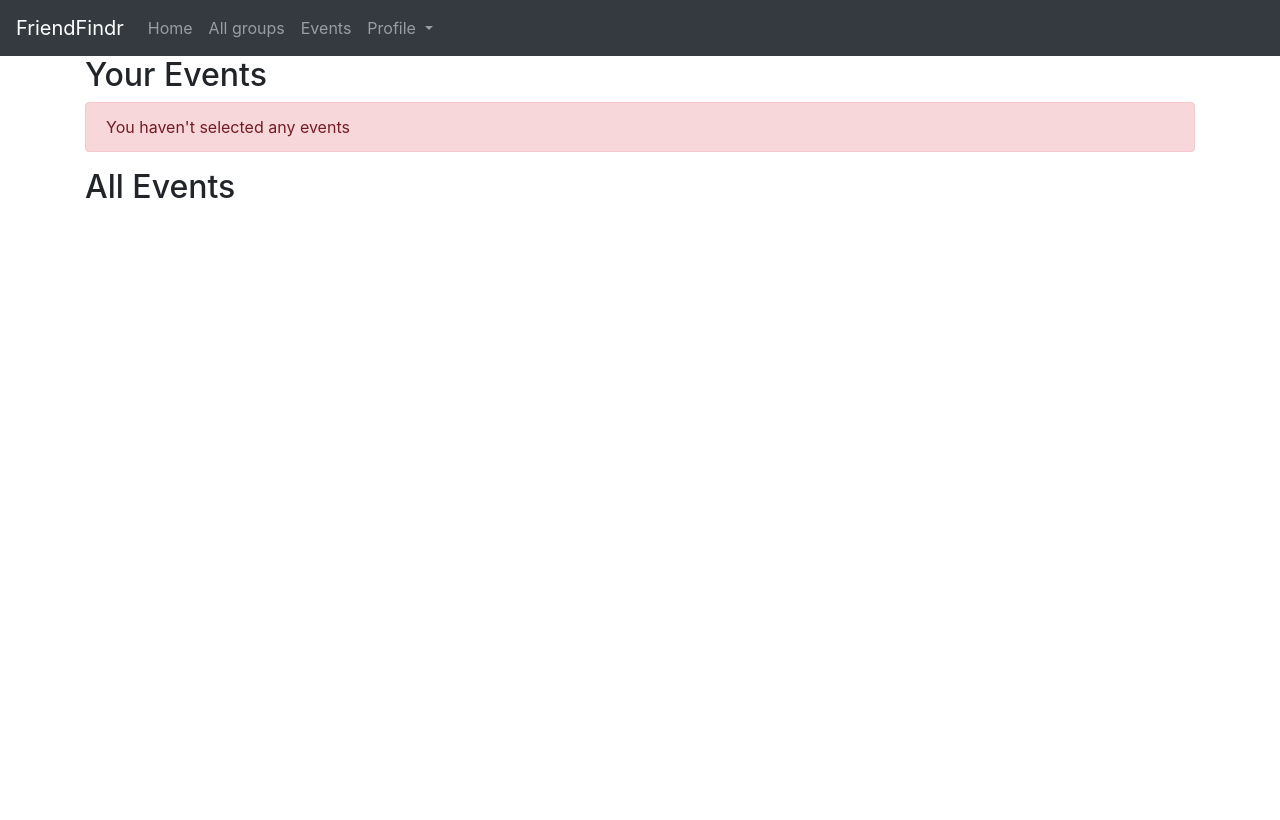
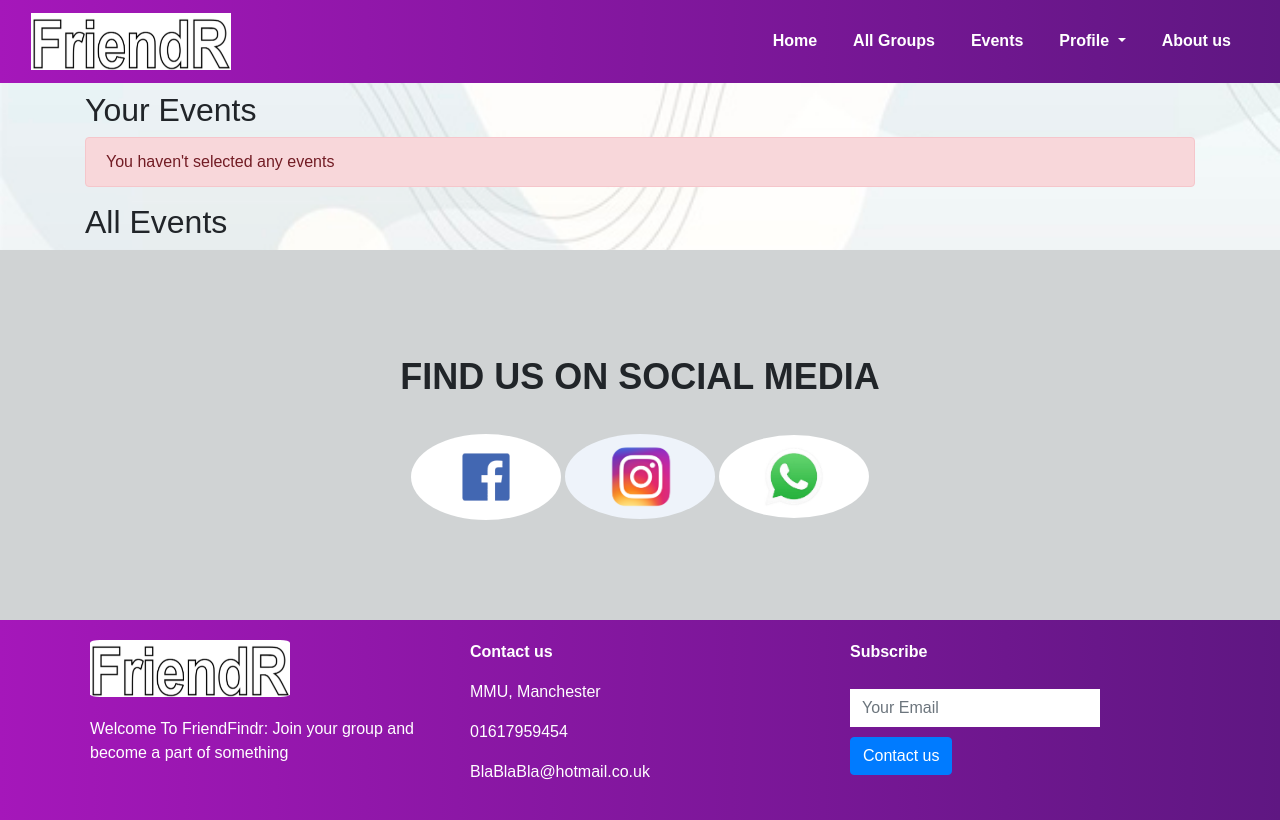
Before and after one commit to MMikey/FriendFindr, a PHP site: page /events-page.php in a window 1280 px wide. Before the commit the page ends 198 px from the top, so only its background shows below. Run offline with PHP 8.4, Linux system fonts and the light colour scheme; a user stored in the database is signed in; data that the repository does not hold is empty.

Commit message:
Events HTML update and added events link

```diff
--- a/events-page.php
+++ b/events-page.php
@@ -61,26 +61,42 @@ function getAllEvents()
 
 ?>
 
-<!-- This is just a template example of html that i pinched off the internet obviously ours will be different -->
 <!DOCTYPE html>
 <html lang="en">
 <head>
     <meta charset="UTF-8">
-    <title>Events Page</title>
+    <meta name="viewport" content="width=device-width" />
+    <meta name="description" content="This is a friend finding Application" />
+    <title>Welcome</title>
     <link rel="stylesheet" href="https://stackpath.bootstrapcdn.com/bootstrap/4.5.2/css/bootstrap.min.css">
-    <link rel="stylesheet" type="text/css" href="css/FFStylesheet.css">
+    <link rel="stylesheet" type="text/css" href="css/wpCSS.css"">
+    <script src="https://ajax.googleapis.com/ajax/libs/jquery/3.5.1/jquery.min.js"></script>
+    <script src="https://cdnjs.cloudflare.com/ajax/libs/popper.js/1.16.0/umd/popper.min.js"></script>
+    <script src="https://maxcdn.bootstrapcdn.com/bootstrap/4.5.2/js/bootstrap.min.js"></script>
 </head>
-<!--<h1 class="my-5">Hi, <b><?php echo htmlspecialchars($_SESSION["username"]); ?></b>. Welcome to our site.</h1> -->
-
-<nav class="navbar navbar-expand-sm bg-dark navbar-dark">
-    <!-- Links -->
-    <a class="navbar-brand" href="index.php">FriendFindr</a>
-    <ul class="navbar-nav">
+<body>
+<section id="nav-bar">
+    <nav class="navbar navbar-expand-lg navbar-light">
+        <div class="container-fluid">
+            <a class="navbar-brand" href="#"><img src="./data/logo.png" /></a>
+            <button
+                    class="navbar-toggler"
+                    type="button"
+                    data-bs-toggle="collapse"
+                    data-bs-target="#navbarNav"
+                    aria-controls="navbarNav"
+                    aria-expanded="false"
+                    aria-label="Toggle navigation"
+            >
+                <i class="fa fa-bars"></i>
+            </button>
+            <div class="collapse navbar-collapse" id="navbarNav">
+                <ul class="navbar-nav ml-auto">
                     <li class="nav-item">
                         <a class="nav-link" href="welcome.php">Home</a>
                     </li>
                     <li class="nav-item">
-            <a class="nav-link" href="groups-page.php">All groups</a>
+                        <a class="nav-link" href="groups-page.php">All Groups</a>
                     </li>
                     <li class="nav-item">
                         <a class="nav-link" href="events-page.php">Events</a>
@@ -89,15 +105,22 @@ function getAllEvents()
                         <a class="nav-link dropdown-toggle" href="#" id="navbardrop" data-toggle="dropdown">
                             Profile
                         </a>
-            <div class="dropdown-menu">
+                        <div class="dropdown-menu" style="color:black">
                             <a class="dropdown-item" href="profile-page.php">My Profile</a>
                             <a class="dropdown-item" href="update-profile.php">Edit Profile</a>
                             <a class="dropdown-item" href="reset-password.php">Reset Password</a>
                             <a class="dropdown-item" href="logout.php">Logout</a>
                         </div>
                     </li>
+                    <li class="nav-item">
+                        <a class="nav-link" href="#">About us</a>
+                    </li>
                 </ul>
+            </div>
+        </div>
     </nav>
+</section>
+<h1><b><?php echo htmlspecialchars($_SESSION["username"]); ?></b></h1>
 
 <body>
 
@@ -111,6 +134,48 @@ function getAllEvents()
 
 </div>
 
+<!-----sodicla media ------>
+<section id="social-media">
+    <div class="container text-center">
+        <p>FIND US ON SOCIAL MEDIA</p>
+
+        <div class="social-icons">
+            <a href="#"> <img src="./data/fb.png" /> </a>
+            <a href="#"> <img src="./data/ig.png" /> </a>
+            <a href="#"> <img src="./data/ws.jpg" /> </a>
+        </div>
+    </div>
+</section>
+
+<!----Footer Section---->
+<section id="footer">
+    <div class="container">
+        <div class="row">
+            <div class="col-md-4 footer-box">
+                <img src="./data/logo.png" />
+                <p>
+                    Welcome To FriendFindr:
+                    Join your group and become a part of something
+                </p>
+            </div>
+            <div class="col-md-4 footer-box">
+                <p><b> Contact us </b></p>
+                <p><i class="fa fa-map-marker"></i> MMU, Manchester</p>
+                <p><i class="fa fa-phone"></i>01617959454</p>
+                <p><i class="fa fa-envelope"></i>BlaBlaBla@hotmail.co.uk</p>
+            </div>
+            <div class="col-md-4 footer-box">
+                <p><b> Subscribe </b></p>
+                <input type="email" class="form-control" placeholder="Your Email" />
+                <button type="button" class="btn btn-primary">Contact us</button>
+            </div>
+        </div>
+    </div>
+</section>
+
+</body>
+</html>
+
 
 
 </body>
--- a/groups-page.php
+++ b/groups-page.php
@@ -52,6 +52,9 @@ if(!isset($_SESSION["loggedin"]) || $_SESSION["loggedin"] !== true)
                     </li>
                     <li class="nav-item">
                         <a class="nav-link" href="groups-page.php">All Groups</a>
+                    </li>
+                    <li class="nav-item">
+                        <a class="nav-link" href="events-page.php">Events</a>
                     </li>
                     <li class="nav-item dropdown">
                         <a class="nav-link dropdown-toggle" href="#" id="navbardrop" data-toggle="dropdown">
--- a/reset-password.php
+++ b/reset-password.php
@@ -107,6 +107,9 @@ if($_SERVER["REQUEST_METHOD"] == "POST"){
                     <li class="nav-item">
                         <a class="nav-link" href="groups-page.php">All Groups</a>
                     </li>
+                    <li class="nav-item">
+                        <a class="nav-link" href="events-page.php">Events</a>
+                    </li>
                     <li class="nav-item dropdown">
                         <a class="nav-link dropdown-toggle" href="#" id="navbardrop" data-toggle="dropdown">
                             Profile
--- a/update-profile.php
+++ b/update-profile.php
@@ -105,6 +105,9 @@ if($_SERVER["REQUEST_METHOD"] == "POST") {
                     </li>
                     <li class="nav-item">
                         <a class="nav-link" href="groups-page.php">All Groups</a>
+                    </li>
+                    <li class="nav-item">
+                        <a class="nav-link" href="events-page.php">Events</a>
                     </li>
                     <li class="nav-item dropdown">
                         <a class="nav-link dropdown-toggle" href="#" id="navbardrop" data-toggle="dropdown">
--- a/welcome.php
+++ b/welcome.php
@@ -100,6 +100,9 @@ function getRecommendedGroups()
                     <li class="nav-item">
                         <a class="nav-link" href="groups-page.php">All Groups</a>
                     </li>
+                    <li class="nav-item">
+                        <a class="nav-link" href="events-page.php">Events</a>
+                    </li>
                     <li class="nav-item dropdown">
                         <a class="nav-link dropdown-toggle" href="#" id="navbardrop" data-toggle="dropdown">
                             Profile
```
Also changed, not shown: profile-page.php (+3 -8 lines). Lines whose indentation alone changed are shown as unchanged.
